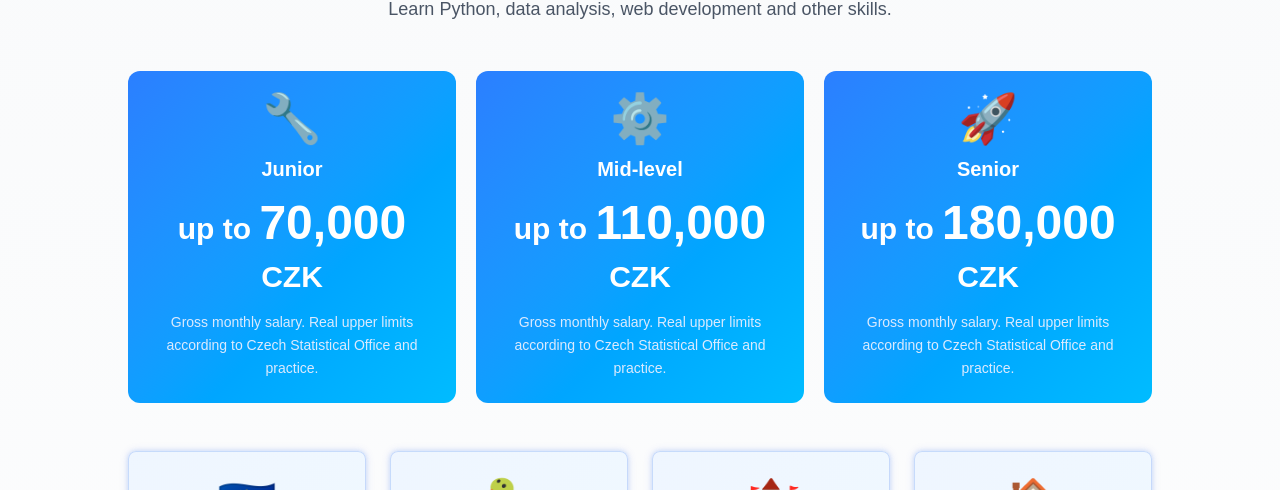
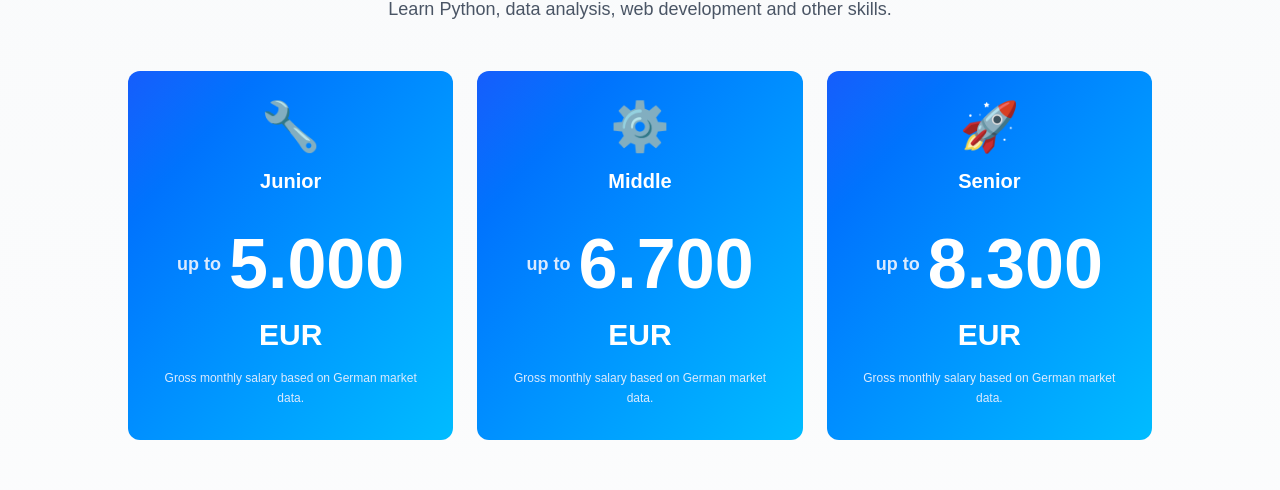
Before and after one commit to eXpansePi/expansepi, a Next.js app: page /en/home in a window 1280 px wide. Shown: the part 157-647 px from the top of the page. Built offline with nearby package versions, Linux system fonts and the light colour scheme; no server answers.

Commit message:
Replace SalaryCard with SalaryShowcase on home page and update salary values

```diff
--- a/app/[lang]/home/page.tsx
+++ b/app/[lang]/home/page.tsx
@@ -6,7 +6,7 @@
 import { isValidLanguage, defaultLanguage, type Language } from "@/i18n/config"
 import { getRoutePath, getAllRoutePaths } from "@/lib/routes"
 import SalaryStats from "./components/SalaryStats"
-import SalaryCard from "./components/SalaryCard"
+import SalaryShowcase from "./components/SalaryShowcase"
 
 interface HomePageProps {
   params: Promise<{ lang: string }>
@@ -112,30 +112,8 @@
             </p>
           </div>
 
-          {/* Salary Cards */}
-          <div className="grid sm:grid-cols-3 gap-4 sm:gap-5 mb-8 sm:mb-12">
-            <SalaryCard
-              lang={lang}
-              icon="🔧"
-              level="junior"
-              salary={70000}
-              gradient="from-blue-500 to-sky-400"
-            />
-            <SalaryCard
-              lang={lang}
-              icon="⚙️"
-              level="midlevel"
-              salary={110000}
-              gradient="from-blue-500 to-sky-400"
-            />
-            <SalaryCard
-              lang={lang}
-              icon="🚀"
-              level="senior"
-              salary={180000}
-              gradient="from-blue-500 to-sky-400"
-            />
-          </div>
+          {/* Salary Showcase */}
+          <SalaryShowcase lang={lang} />
 
           {/* Benefits */}
           <div className="grid sm:grid-cols-2 lg:grid-cols-4 gap-4 sm:gap-5 lg:gap-6 mb-8 sm:mb-12">
```
